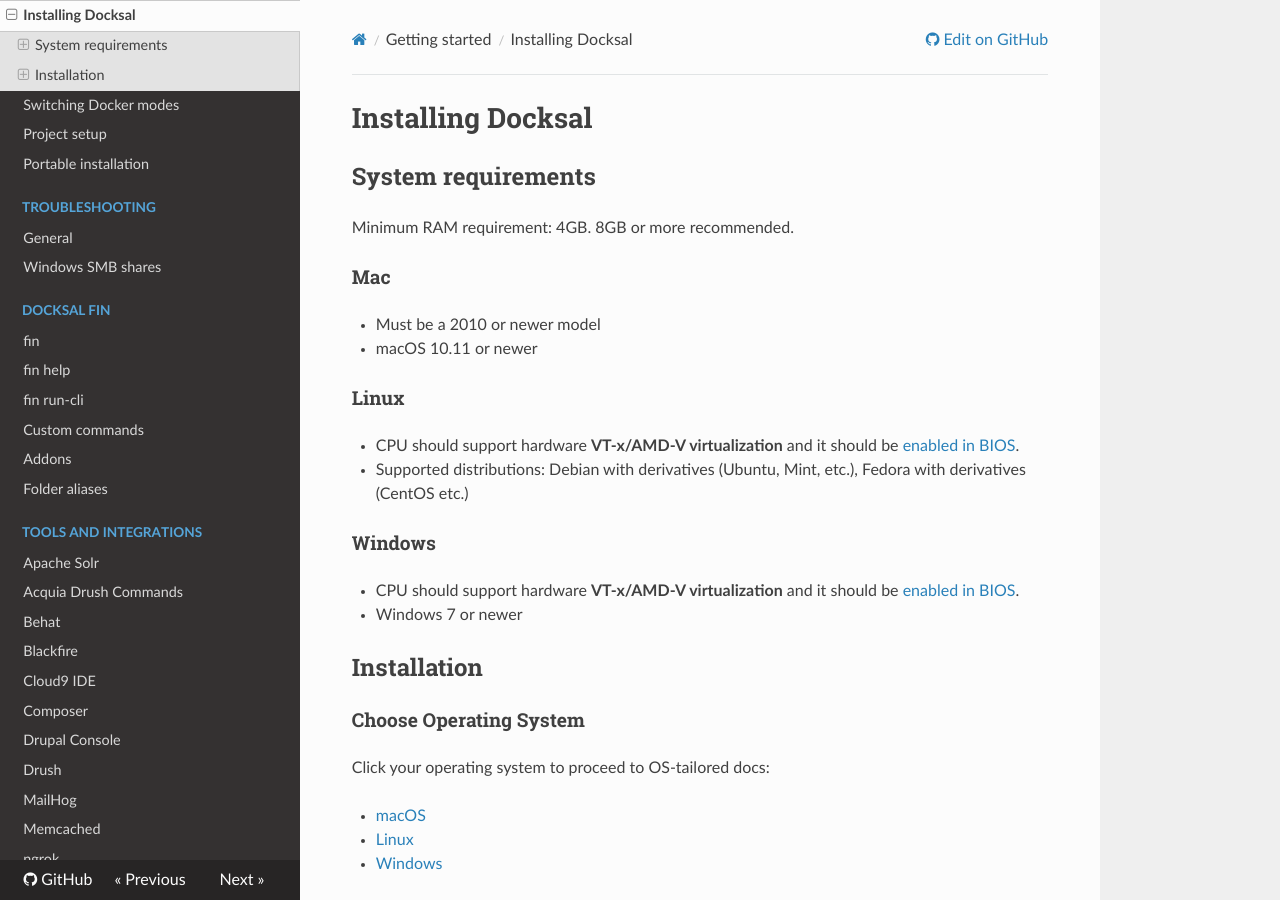
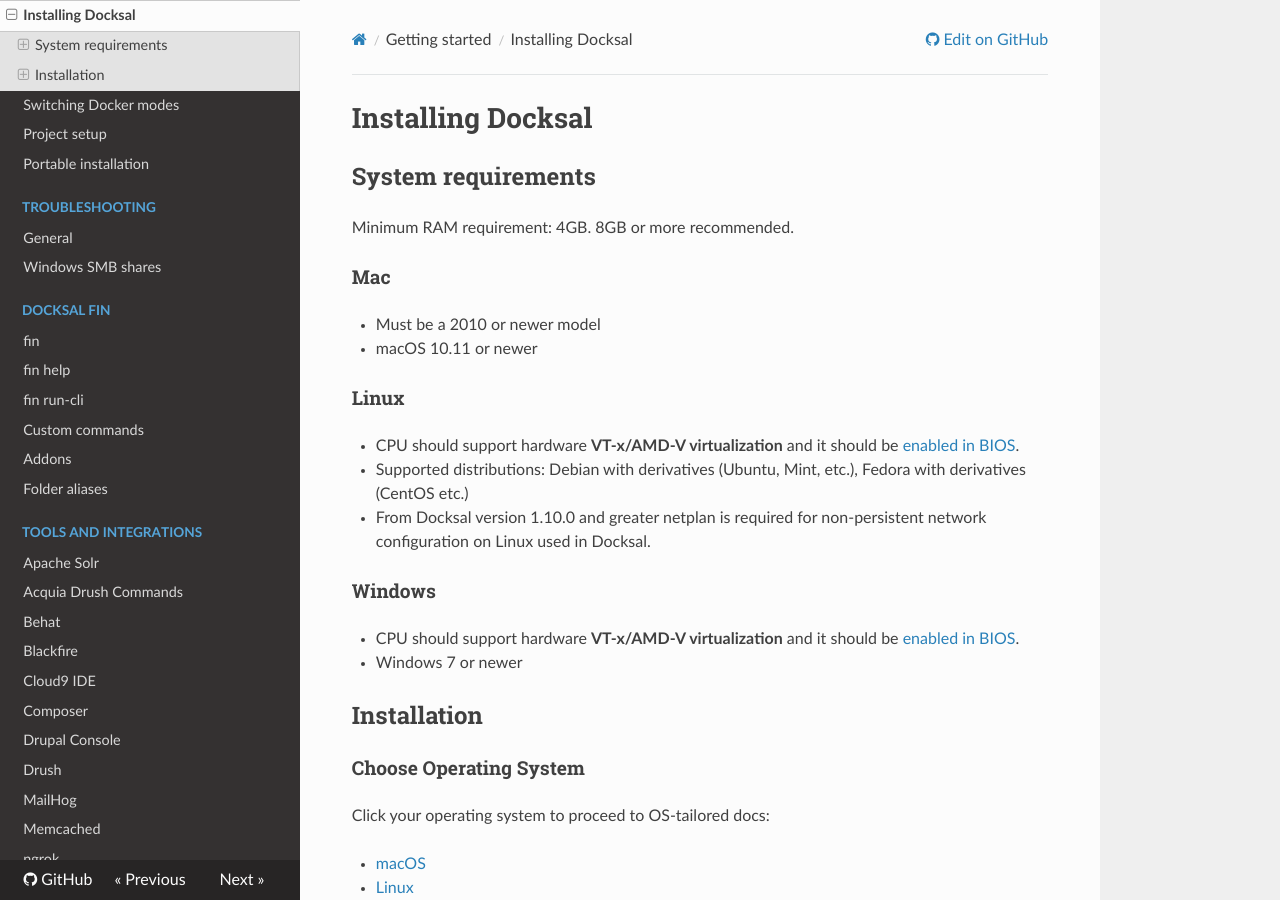
Before and after one commit to docksal/docksal, an MkDocs documentation site: the page built from docs/getting-started/setup.md, in a window 1280 px wide and 900 px high. Built offline with MkDocs 1.6.1, drawn with Linux system fonts in a browser that asks for light colours; nearby versions of some CDN libraries; old or Windows-style settings are respelled for this version of MkDocs.

Commit message:
Updated Linux requirement for non-persistent network configuration on Linux
This should have been noted in the change log too.

```diff
--- a/docs/getting-started/setup.md
+++ b/docs/getting-started/setup.md
@@ -13,6 +13,7 @@ Minimum RAM requirement: 4GB. 8GB or more recommended.
 
 - CPU should support hardware **VT-x/AMD-V virtualization** and it should be [enabled in BIOS](https://access.redhat.com/documentation/en-US/Red_Hat_Enterprise_Linux/6/html/Virtualization_Administration_Guide/sect-Virtualization-Troubleshooting-Enabling_Intel_VT_and_AMD_V_virtualization_hardware_extensions_in_BIOS.html).
 - Supported distributions: Debian with derivatives (Ubuntu, Mint, etc.), Fedora with derivatives (CentOS etc.)
+- From Docksal version 1.10.0 and greater netplan is required for non-persistent network configuration on Linux used in Docksal.
 
 ### Windows
 
```
